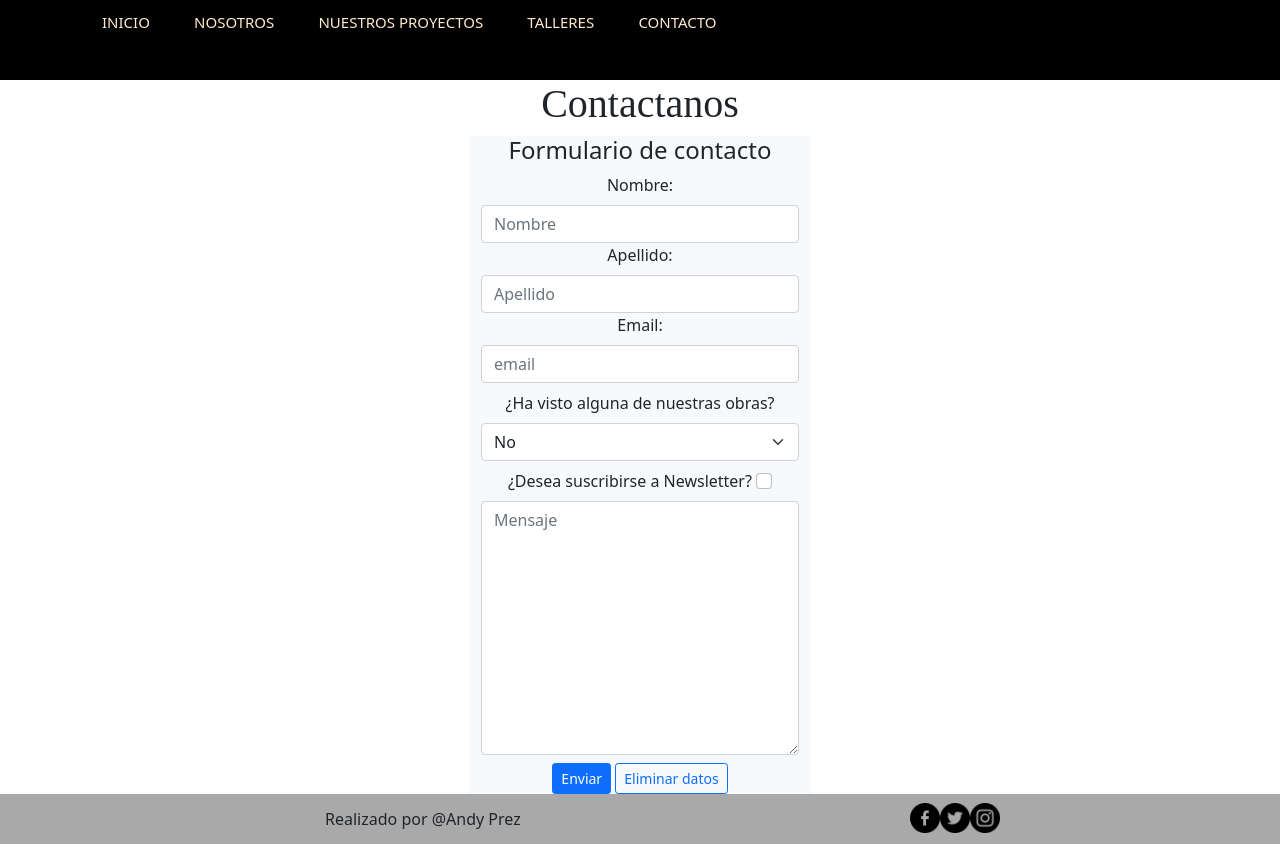
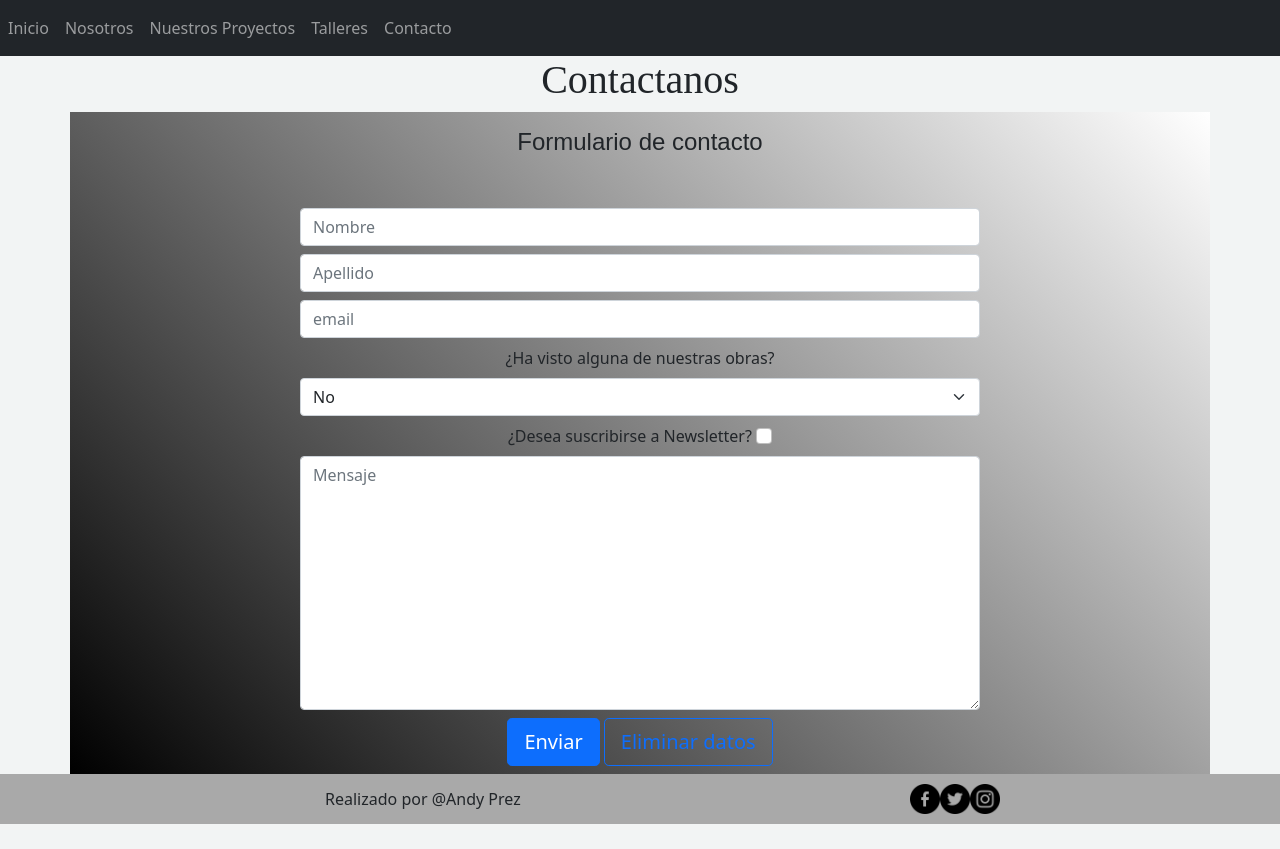
Before and after one commit to AndyPrezOk/FirstOne, a plain HTML site: page pages/contacto.html in a window 1280 px wide. Drawn offline with nearby package versions, Linux system fonts and the light colour scheme; files whose address does not match are found by name.

Commit message:
"Acualización del proyecto_segunda entrega"

```diff
--- a/css/styles.css
+++ b/css/styles.css
@@ -10,15 +10,19 @@
 body {
 	margin: 0;
 	min-height: 100vh;
-	display: flex;
-	flex-direction: column;
 	font-family: 'Montserrat', sans-serif;
 	color: rgb(34, 31, 31);
 	font-size: 1rem;
 	line-height: 1.4em;
-	text-align: center;
 
+}
 
+body p {
+	margin: 2.8em;
+}
+
+.color {
+	background-color: rgb(242, 244, 244);
 }
 
 .imagenFondoInicio {
@@ -34,10 +38,6 @@ body {
 	color: antiquewhite;
 }
 
-body p {
-	margin: 2.8em;
-
-}
 
 .imagenFondoTaller {
 	width: 100%;
@@ -57,7 +57,7 @@ body p {
 	width: 100%;
 	margin: auto;
 	max-height: 100vh;
-	/*display: flex;*/
+
 }
 
 
@@ -76,7 +76,7 @@ body p {
 }
 
 h1 {
-	/*line-height: 1.6em;*/
+
 	margin: 0.5em;
 	font-size: 2.5rem;
 	font-family: 'Monserrat';
@@ -102,75 +102,14 @@ h2 {
 	background-size: cover;
 }
 
-.navi {
-	width: 100%;
-	height: 50px;
-	display: flex;
-	justify-content: space-between;
-	align-items: center;
-	padding-top: 10px;
-}
-
-.menu-btn {
-	font-size: 25px;
-	color: whitesmoke;
-	margin-left: 20px;
-
-
-}
-
-.nav-menu {
-	position: absolute;
-	width: 100%;
-	height: 0vh;
-	top: 10px;
-	background-color: 0, 0, 0, .95;
-	text-align: center;
-	transition: all .5s;
-}
-
-.nav-menu li {
-	display: none;
-	line-height: 5px;
-	margin: 20px 0;
-	transition: all .5s;
-
-}
-
-.nav-menu li a {
-	color: blanchedalmond;
-	font-size: 15px;
-	text-transform: uppercase;
-	font-weight: 400;
-	text-decoration: none;
-
-}
-
-
-.nav-menu li a:hover {
-	color: rgb(223, 200, 200);
-	transition: .3s;
-}
-
-#menu {
-	display: none;
-}
-
-#menu:checked~.nav-menu {
-	height: 100vh;
-}
-
-#menu:checked~.nav-menu li {
-	display: block;
-}
-
-
 
 /*Elementos del main*/
 .main {
 	padding-top: 5rem;
 	width: 100%;
 	/*height: 100vh;*/
+	display: flex;
+	flex-direction: column;
 	justify-content: center;
 
 
@@ -232,15 +171,15 @@ h2 {
 	border-radius: 15px;
 }
 
-.carousel-item  {
+.carousel-item {
 	width: 360px;
 	height: 640px;
 }
 
 /*Formulario*/
 .form__titulo {
-	padding: 0;
-	padding-bottom: 0.8em;
+	padding-top: 1em;
+	/* padding-bottom: 0.8em; */
 	margin: 0;
 	font-family: sans-serif;
 	line-height: 0.5em;
@@ -248,14 +187,20 @@ h2 {
 	font-size: 1.5rem;
 }
 
-.form {
-	width: 420px;
-	background-color: bisque;
+.formulario {
+	margin-bottom: 2em;
+	width: 90vh;
 	padding: 30px 20px 0px 20px;
 	margin: 0 auto;
 	border-radius: 4px;
-	font-family: Impact, Haettenschweiler, 'Arial Narrow Bold', sans-serif;
 
+}
+
+.formulario label {
+	text-align: left;
+}
+.form-fondo{
+	background: linear-gradient(45deg, black, white);
 }
 
 .formato {
@@ -277,10 +222,7 @@ p label {
 }
 
 .form__btn {
-	width: 100%;
-	border-radius: 4px;
-	margin: 0.5em auto;
-	padding: 10px;
+	font-weight: bold;
 }
 
 .checkbox {
@@ -324,7 +266,6 @@ li img {
 		font-size: 1rem;
 		line-height: 1.4em;
 		text-align: center;
-		align-items: center;
 		justify-content: center;
 
 	}
@@ -339,46 +280,14 @@ li img {
 		padding-top: 2rem;
 		width: 100%;
 		height: 100vh;
+		align-items: center;
 		justify-content: center;
 		overflow: auto;
-
 	}
 
 	.redes {
 		padding-top: 15px;
 		display: flex;
-	}
-
-
-	.nav {
-		height: 100px;
-	}
-
-	.menu-btn {
-		display: none;
-	}
-
-
-	.nav-menu {
-		position: relative;
-		height: 100px;
-		top: 0;
-		background: none;
-		transition: none;
-		text-align: left;
-		margin-left: 50px;
-	}
-
-	.nav-menu li {
-		display: inline-block;
-		line-height: 100px;
-		margin: 0 20px;
-		transition: none;
-	}
-
-	.nav-menu li a {
-		padding-bottom: 0%;
-		font-size: 15px;
 	}
 
 
--- a/pages/contacto.html
+++ b/pages/contacto.html
@@ -1,6 +1,7 @@
 <!DOCTYPE html>
 <html lang="en">
-    <head >
+
+<head>
     <meta charset="UTF-8">
     <meta http-equiv="X-UA-Compatible" content="IE=edge">
     <meta name="viewport" content="width=device-width, initial-scale=1.0">
@@ -11,45 +12,47 @@
     <link rel="preconnect" href="https://fonts.gstatic.com" crossorigin>
     <link href="https://fonts.googleapis.com/css2?family=Montserrat:ital,wght@0,400;0,600;1,400&display=swap"
         rel="stylesheet">
-        <link rel="stylesheet" href="https://fonts.googleapis.com/css2?family=Material+Symbols+Outlined:opsz,wght,FILL,GRAD@20..48,100..700,0..1,-50..200" />
+    <link rel="stylesheet"
+        href="https://fonts.googleapis.com/css2?family=Material+Symbols+Outlined:opsz,wght,FILL,GRAD@20..48,100..700,0..1,-50..200" />
     <link rel="stylesheet" href="https://cdnjs.cloudflare.com/ajax/libs/font-awesome/6.1.1/css/all.min.css">
-        <link href="https://cdn.jsdelivr.net/npm/bootstrap@5.0.2/dist/css/bootstrap.min.css" rel="stylesheet" integrity="sha384-EVSTQN3/azprG1Anm3QDgpJLIm9Nao0Yz1ztcQTwFspd3yD65VohhpuuCOmLASjC" crossorigin="anonymous">
+    <link href="https://cdn.jsdelivr.net/npm/bootstrap@5.0.2/dist/css/bootstrap.min.css" rel="stylesheet"
+        integrity="sha384-EVSTQN3/azprG1Anm3QDgpJLIm9Nao0Yz1ztcQTwFspd3yD65VohhpuuCOmLASjC" crossorigin="anonymous">
 </head>
 
-<body class="flexBody">
+<body class="flexBody color">
     <!--Header y nav-->
-    <header class="header">
-        <div class="contenedor">
-            <nav class="navi">
-                <input type="checkbox" id="menu">
-                <label for="menu" class="menu-btn">
-                    <i class="fa-solid fa-bars"></i>
-                </label>
 
-                <ul class="nav-menu">
-                    <li><a class="active" href= "../index.html">Inicio</a></li>
-                    <li><a href="./nosotros.html">Nosotros</a></li>
-                    <li><a href="./proyectos.html">Nuestros Proyectos</a></li>
-                    <li><a href="./talleres.html">Talleres</a></li>
-                    <li><a href="./contacto.html">Contacto</a></li>
+    <body>
+        <header>
+            <nav class="navbar navbar-expand-sm navbar-dark bg-dark">
+                <button class="navbar-toggler" type="button" data-bs-toggle="collapse" data-bs-target="#opciones">
+                    <span class="navbar-toggler-icon"></span>
+                </button>
+                <div class="collapse navbar-collapse" id="opciones">
+                    <ul class="navbar-nav">
+                        <li class="nav-item"><a class="nav-link" href="../index.html">Inicio</a></li>
+                        <li class="nav-item"><a class="nav-link" href="./nosotros.html">Nosotros</a></li>
+                        <li class="nav-item"><a class="nav-link" href="./proyectos.html">Nuestros Proyectos</a></li>
+                        <li class="nav-item"><a class="nav-link" href="./talleres.html">Talleres</a></li>
+                        <li class="nav-item"><a class="nav-link" href="./contacto.html">Contacto</a></li>
                     </ul>
-              <div>
+                </div>
             </nav>
         </header>
+
         <!--Formulario-->
         <main>
             <h1>Contactanos</h1>
-                <div class="container bg-light">
-                <h4 class="h4">Formulario de contacto</h4>
+            <div class="container form-fondo">
+                <h4 class="form__titulo">Formulario de contacto</h4>
                 <div class="row justify-content-between">
-                    <form action="#" class="formulario">
-                        <div class="col">
-                            <div class="form-group">
-                                <label for="nombre" class="form-label">Nombre:</label>
-                                <input class="form-control" type="text" id="nombre" name="nombre" placeholder="Nombre">
-                                <label for="apellido" class="form-label">Apellido:</label>
-                                <input class="form-control" type="text" id="apellido" name="apellido" placeholder="Apellido">
-                                <label for="email" class="form-label">Email:</label>
+                    <form action="#" class="formulario col-sm-4 col-md-11 col-lg-12 ">
+                        <div class="col formulario">
+                            <div>
+                                <input class="form-control form-label" type="text" id="nombre" name="nombre"
+                                    placeholder="Nombre">
+                                <input class="form-control form-label" type="text" id="apellido" name="apellido"
+                                    placeholder="Apellido">
                                 <input class="form-control form-label" type="email" id="email" placeholder="email">
                             </div>
                             <div class="form-group">
@@ -63,13 +66,12 @@
                             <div class="form-group">
                                 <label for="cbox1" class="form-label">¿Desea suscribirse a Newsletter? </label>
                                 <input class="form-check-input" type="checkbox" id="cbox1" value="newsletter">
-                                <!-- </div> -->
                                 <textarea class="form-control form-label" name="mensaje" placeholder="Mensaje" cols="30"
                                     rows="10"></textarea>
                             </div>
                             <div class="form-group">
-                                <button class="btn btn-primary btn-sm">Enviar</button>
-                                <button class="btn btn-outline-primary btn-sm">Eliminar datos</button>
+                                <button class="btn btn-primary btn-lg form-label form__btn">Enviar</button>
+                                <button class="btn btn-outline-primary btn-lg form-label form__btn">Eliminar datos</button>
                             </div>
                         </div>
                 </div>
@@ -92,7 +94,9 @@
                 </ul>
         </nav>
     </footer>
-    <script src="https://cdn.jsdelivr.net/npm/bootstrap@5.0.2/dist/js/bootstrap.bundle.min.js" integrity="sha384-MrcW6ZMFYlzcLA8Nl+NtUVF0sA7MsXsP1UyJoMp4YLEuNSfAP+JcXn/tWtIaxVXM" crossorigin="anonymous"></script>
+    <script src="https://cdn.jsdelivr.net/npm/bootstrap@5.0.2/dist/js/bootstrap.bundle.min.js"
+        integrity="sha384-MrcW6ZMFYlzcLA8Nl+NtUVF0sA7MsXsP1UyJoMp4YLEuNSfAP+JcXn/tWtIaxVXM"
+        crossorigin="anonymous"></script>
 </body>
 
 </html>
```
Also changed, not shown: index.html (+38 -46 lines), pages/nosotros.html (+40 -29 lines), pages/proyectos.html (+18 -66 lines), pages/talleres.html (+18 -33 lines). Lines whose indentation alone changed are shown as unchanged.
